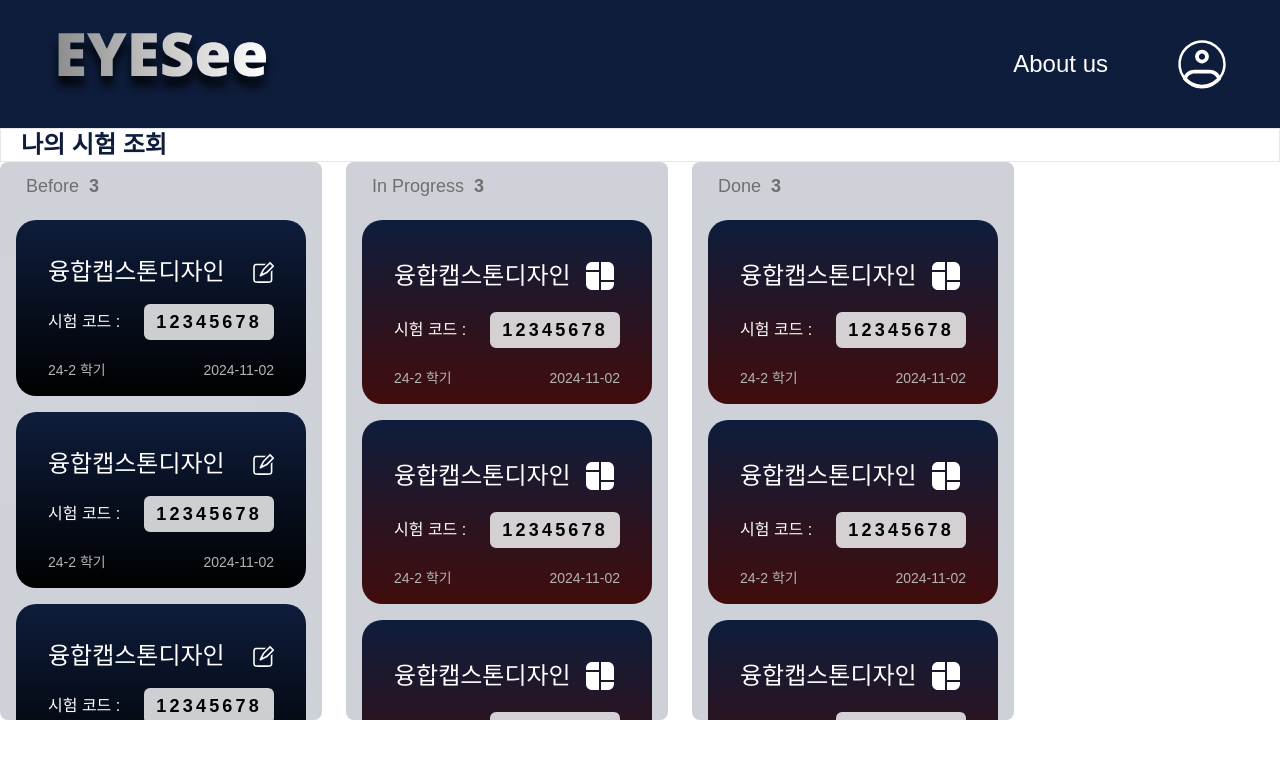
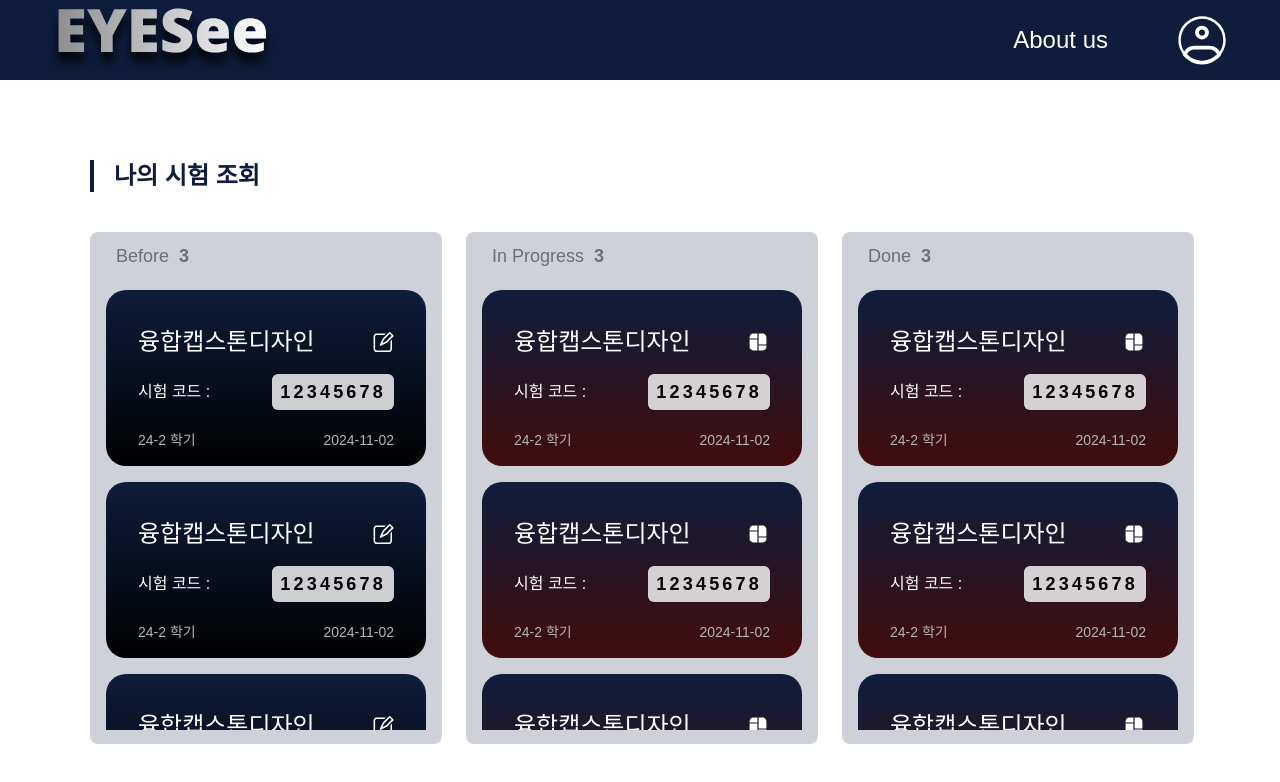
Before and after one commit to CSID-DGU/2024-1-SCS4031-4tune-1, a Next.js app in the folder src/frontend/eyesee-admin/: page /mypage in a window 1280 px wide. Shown: the top 782 px of the page. Built offline with nearby package versions, Linux system fonts and the light colour scheme.

Commit message:
feat: 나의 시험 조회 화면 구축 #11

```diff
--- a/src/frontend/eyesee-admin/src/app/mypage/page.tsx
+++ b/src/frontend/eyesee-admin/src/app/mypage/page.tsx
@@ -7,14 +7,16 @@ import React from "react";
 
 const MyPage = () => {
   return (
-    <div>
+    <div className="w-screen h-screen flex flex-col items-center">
       <Navbar bgColr="bg-[#0E1D3C]" />
-      <Header title="나의 시험 조회" />
-      <section className="flex gap-6">
-        <BeforeSection />
-        <InProgressSection />
-        <DoneSection />
-      </section>
+      <div className="w-[1100px] flex flex-col justify-center pt-20 pb-14">
+        <Header title="나의 시험 조회" />
+        <section className="flex gap-6 w-full justify-between mt-10">
+          <BeforeSection />
+          <InProgressSection />
+          <DoneSection />
+        </section>
+      </div>
     </div>
   );
 };
--- a/src/frontend/eyesee-admin/src/components/common/Header.tsx
+++ b/src/frontend/eyesee-admin/src/components/common/Header.tsx
@@ -6,7 +6,7 @@ type HeaderProps = {
 
 const Header = ({ title }: HeaderProps) => {
   return (
-    <div className="border border-[##0E1D3C] px-5 text-[#0E1D3C] text-2xl font-semibold">
+    <div className="border-l-4 border-[#0E1D3C] px-5 text-[#0E1D3C] text-2xl font-semibold">
       {title}
     </div>
   );
--- a/src/frontend/eyesee-admin/src/components/common/Navbar.tsx
+++ b/src/frontend/eyesee-admin/src/components/common/Navbar.tsx
@@ -16,7 +16,9 @@ const Navbar = ({ bgColr }: NavbarProps) => {
   };
 
   return (
-    <div className={`${bgColr} flex h-32 items-center justify-between px-12`}>
+    <div
+      className={`${bgColr} flex w-screen h-32 items-center justify-between px-12`}
+    >
       <div>
         <Logo />
       </div>
--- a/src/frontend/eyesee-admin/src/components/mypage/BeforeSection.tsx
+++ b/src/frontend/eyesee-admin/src/components/mypage/BeforeSection.tsx
@@ -4,14 +4,14 @@ import { testState } from "@/constant/test";
 
 const BeforeSection = () => {
   return (
-    <div className="bg-[rgba(14,29,60,0.20)] px-4 rounded-lg">
+    <div className="bg-[rgba(14,29,60,0.20)] h-[64vh] px-4 rounded-lg">
       <div className="flex items-center gap-2.5 p-2.5 pb-5">
         <span className="text-[#6f6f6f] text-lg font-normal">Before</span>
         <span className="text-[#6f6f6f] text-lg font-semibold">
           {beforeTestData.length}
         </span>
       </div>
-      <div className="flex flex-col items-center gap-4 h-[500px] overflow-scroll scrollbar-hide">
+      <div className="flex flex-col items-center gap-4 h-[55vh] overflow-scroll scrollbar-hide">
         {beforeTestData.map((test) => (
           <TestCard test={test} type={testState.BEFORE} />
         ))}
--- a/src/frontend/eyesee-admin/src/components/mypage/DoneSection.tsx
+++ b/src/frontend/eyesee-admin/src/components/mypage/DoneSection.tsx
@@ -4,14 +4,14 @@ import { testState } from "@/constant/test";
 
 const DoneSection = () => {
   return (
-    <div className="bg-[rgba(14,29,60,0.20)] px-4 rounded-lg">
+    <div className="bg-[rgba(14,29,60,0.20)] h-[64vh] px-4 rounded-lg">
       <div className="flex items-center gap-2.5 p-2.5 pb-5">
         <span className="text-[#6f6f6f] text-lg font-normal">Done</span>
         <span className="text-[#6f6f6f] text-lg font-semibold">
           {beforeTestData.length}
         </span>
       </div>
-      <div className="flex flex-col items-center gap-4 h-[500px] overflow-scroll scrollbar-hide">
+      <div className="flex flex-col items-center gap-4 h-[55vh] overflow-scroll scrollbar-hide">
         {beforeTestData.map((test) => (
           <TestCard test={test} type={testState.DONE} />
         ))}
--- a/src/frontend/eyesee-admin/src/components/mypage/InProgressSection.tsx
+++ b/src/frontend/eyesee-admin/src/components/mypage/InProgressSection.tsx
@@ -4,14 +4,14 @@ import { testState } from "@/constant/test";
 
 const InProgressSection = () => {
   return (
-    <div className="bg-[rgba(14,29,60,0.20)] px-4 rounded-lg">
+    <div className="bg-[rgba(14,29,60,0.20)] h-[64vh] px-4 rounded-lg">
       <div className="flex items-center gap-2.5 p-2.5 pb-5">
         <span className="text-[#6f6f6f] text-lg font-normal">In Progress</span>
         <span className="text-[#6f6f6f] text-lg font-semibold">
           {beforeTestData.length}
         </span>
       </div>
-      <div className="flex flex-col items-center gap-4 h-[500px] overflow-scroll scrollbar-hide">
+      <div className="flex flex-col items-center gap-4 h-[55vh] overflow-scroll scrollbar-hide">
         {beforeTestData.map((test) => (
           <TestCard test={test} type={testState.INPROGRESS} />
         ))}
--- a/src/frontend/eyesee-admin/src/components/mypage/TestCard.tsx
+++ b/src/frontend/eyesee-admin/src/components/mypage/TestCard.tsx
@@ -39,7 +39,7 @@ const TestCard = ({ test, type }: TestCardProps) => {
     <div
       className={`${
         type === testState.BEFORE ? "bg-blueGradient" : "bg-redGradient"
-      } px-8 py-4 rounded-[20px] w-[290px]`}
+      } px-8 py-4 rounded-[20px] w-[320px]`}
     >
       <div className="flex flex-col py-5 gap-4">
         <div className="flex justify-between items-center">
@@ -53,7 +53,7 @@ const TestCard = ({ test, type }: TestCardProps) => {
         </div>
         <div className="flex justify-between items-center">
           <span className="text-white">시험 코드 :</span>
-          <button className="bg-opaqueWhite rounded-md px-3 py-1 tracking-[0.2rem] text-[#000] text-lg font-semibold">
+          <button className="bg-opaqueWhite rounded-md px-2 py-1 tracking-[0.2rem] text-[#000] text-lg font-semibold">
             {test.examRandomCode}
           </button>
         </div>
```
Also changed, not shown: src/frontend/eyesee-admin/src/assets/icons/BoardIcon.svg, src/frontend/eyesee-admin/src/assets/icons/EditIcon.svg.
